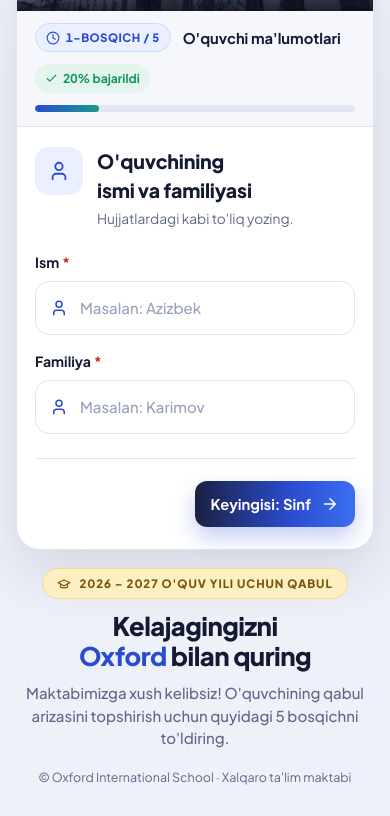
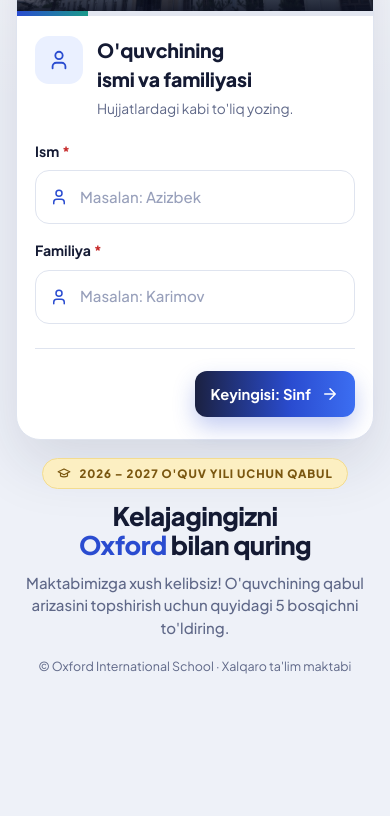
Before and after one commit to oxfordinternationalschool/oxford-admission, a plain HTML site: page index.html in a window 390 px wide. Shown: the part 164-980 px from the top of the page. After the commit the page ends 870 px from the top, so only its background shows below. Drawn offline with Linux system fonts and the light colour scheme.

Commit message:
Telefonda bosqich yozuvlarini olib tashlash, faqat ingichka chiziq
Co-Authored-By: Claude Opus 5.5 <noreply@anthropic.com>
Claude-Session: https://claude.ai/code/session_01AAxyedU47uazyCT2u2cF9B

```diff
--- a/index.html
+++ b/index.html
@@ -296,7 +296,9 @@
     .hero { min-height: 0; padding: 56px 18px 14px; background-position: center 55%; }
     .hero .meta { display: none; }
     .hero h2 { margin: 0; }
-    .progress { padding-top: 12px; padding-bottom: 14px; }
+    .progress { padding-top: 0; padding-bottom: 0; border-bottom: 0; background: transparent; }
+    .prow { display: none; }
+    .bar { height: 5px; border-radius: 0; margin: 0 -18px; }
     form { padding-top: 20px; padding-bottom: 22px; }
   }
   @media (prefers-reduced-motion: reduce) { * { animation: none !important; transition: none !important; } }
```
